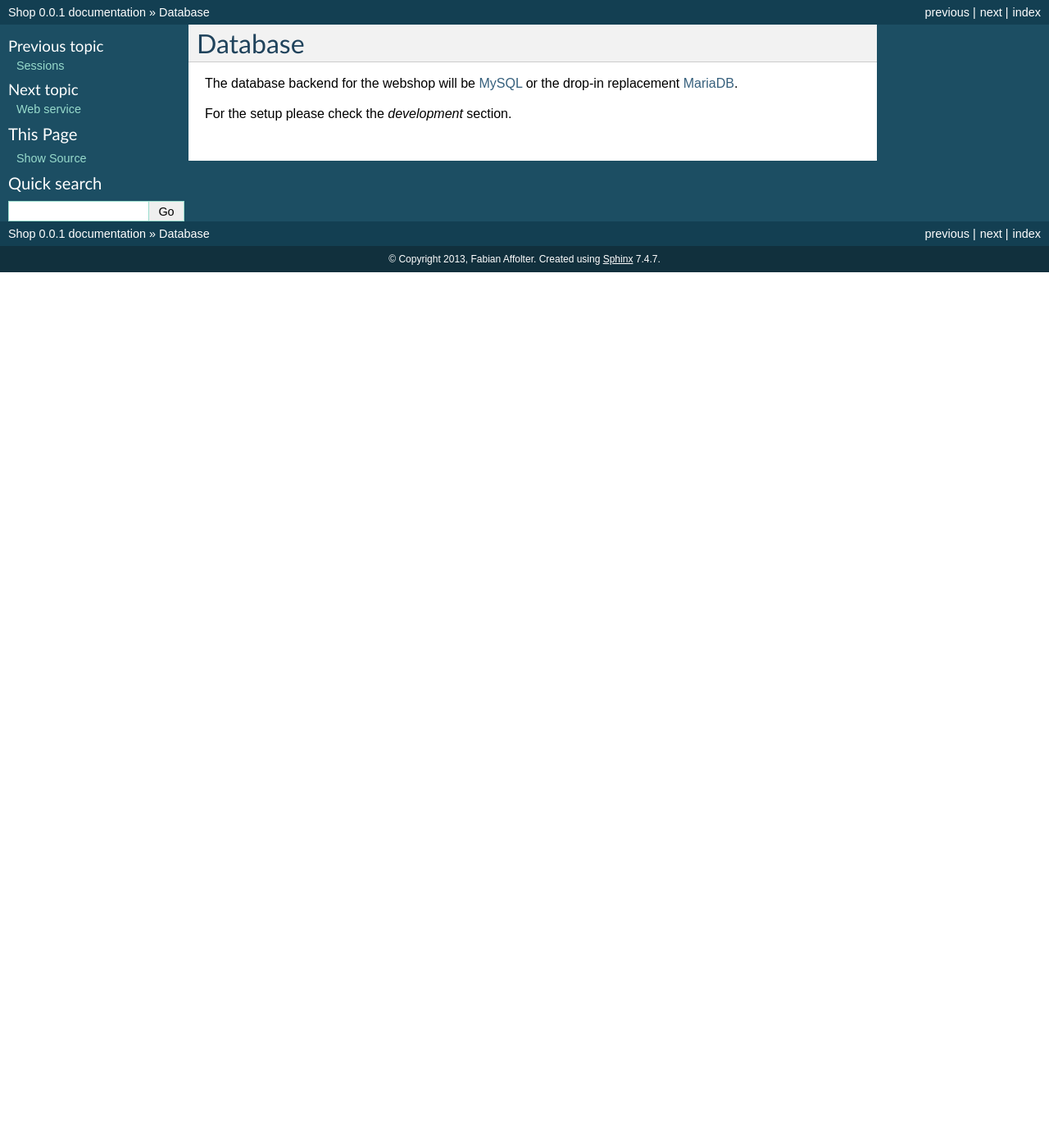
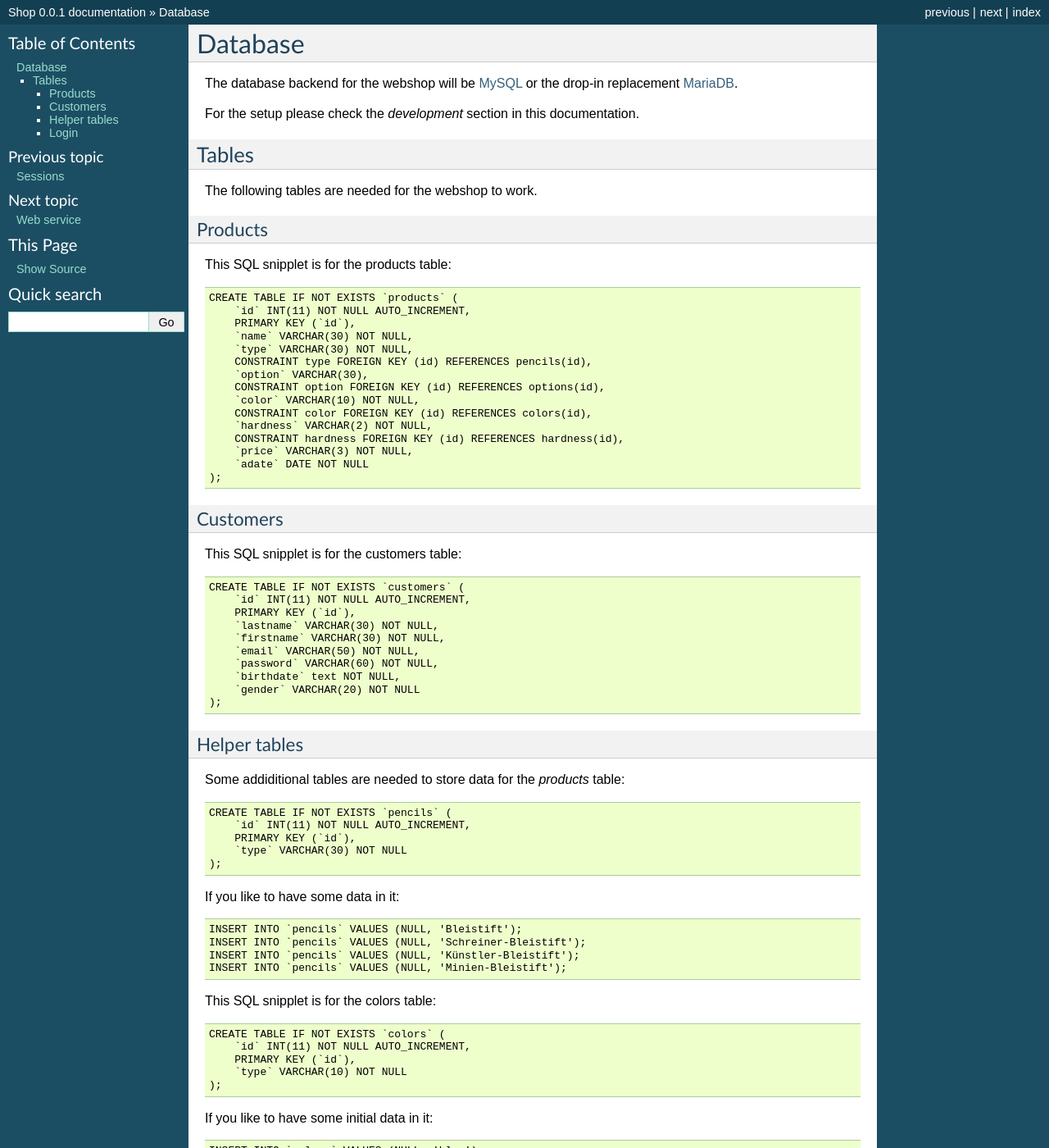
Before and after one commit to fabaff/shop, a Sphinx documentation site: the page built from docs/database.rst, in a window 1280 px wide and 1400 px high. Shown: the whole window at 82% size. Built offline with Sphinx 7.4.7, drawn with Linux system fonts in a browser that asks for light colours; formulas are drawn with MathJax 3; some of the changed text lies outside the part shown.

Commit message:
add table details

```diff
--- a/docs/database.rst
+++ b/docs/database.rst
@@ -9,4 +9,110 @@ The database backend for the webshop will be `MySQL`_ or the drop-in replacement
 .. _MySQL: http://www.mysql.com/
 .. _MariaDB: https://mariadb.org/
 
-For the setup please check the `development` section.
+For the setup please check the `development` section in this documentation.
+
+Tables
+------
+The following tables are needed for the webshop to work.
+
+Products
+''''''''
+This SQL snipplet is for the products table::
+
+    CREATE TABLE IF NOT EXISTS `products` (
+        `id` INT(11) NOT NULL AUTO_INCREMENT,
+        PRIMARY KEY (`id`),
+        `name` VARCHAR(30) NOT NULL,
+        `type` VARCHAR(30) NOT NULL,
+        CONSTRAINT type FOREIGN KEY (id) REFERENCES pencils(id),
+        `option` VARCHAR(30),
+        CONSTRAINT option FOREIGN KEY (id) REFERENCES options(id),
+        `color` VARCHAR(10) NOT NULL,
+        CONSTRAINT color FOREIGN KEY (id) REFERENCES colors(id),
+        `hardness` VARCHAR(2) NOT NULL,
+        CONSTRAINT hardness FOREIGN KEY (id) REFERENCES hardness(id),
+        `price` VARCHAR(3) NOT NULL,
+        `adate` DATE NOT NULL
+    );
+
+
+Customers
+'''''''''
+This SQL snipplet is for the customers table::
+
+    CREATE TABLE IF NOT EXISTS `customers` (
+        `id` INT(11) NOT NULL AUTO_INCREMENT,
+        PRIMARY KEY (`id`),
+        `lastname` VARCHAR(30) NOT NULL,
+        `firstname` VARCHAR(30) NOT NULL,
+        `email` VARCHAR(50) NOT NULL,
+        `password` VARCHAR(60) NOT NULL,
+        `birthdate` text NOT NULL,
+        `gender` VARCHAR(20) NOT NULL
+    );
+
+Helper tables
+'''''''''''''
+Some addiditional tables are needed to store data for the `products` table::
+
+    CREATE TABLE IF NOT EXISTS `pencils` (
+        `id` INT(11) NOT NULL AUTO_INCREMENT,
+        PRIMARY KEY (`id`),
+        `type` VARCHAR(30) NOT NULL
+    );
+
+If you like to have some data in it::
+
+    INSERT INTO `pencils` VALUES (NULL, 'Bleistift');
+    INSERT INTO `pencils` VALUES (NULL, 'Schreiner-Bleistift');
+    INSERT INTO `pencils` VALUES (NULL, 'Künstler-Bleistift');
+    INSERT INTO `pencils` VALUES (NULL, 'Minien-Bleistift');
+
+This SQL snipplet is for the colors table::
+
+    CREATE TABLE IF NOT EXISTS `colors` (
+        `id` INT(11) NOT NULL AUTO_INCREMENT,
+        PRIMARY KEY (`id`),
+        `type` VARCHAR(10) NOT NULL
+    );
+
+If you like to have some initial data in it::
+
+    INSERT INTO `colors` VALUES (NULL, 'blau');
+    INSERT INTO `colors` VALUES (NULL, 'schwarz');
+
+This SQL snipplet is for the hardness table::
+
+    CREATE TABLE IF NOT EXISTS `hardness` (
+        `id` INT(11) NOT NULL AUTO_INCREMENT,
+        PRIMARY KEY (`id`),
+        `type` VARCHAR(2) NOT NULL
+    );
+
+If you like to have some initial data in it::
+
+    INSERT INTO `hardness` VALUES (NULL, 'HB');
+
+This SQL snipplet is for the hardness table::
+
+    CREATE TABLE IF NOT EXISTS `options` (
+        `id` INT(11) NOT NULL AUTO_INCREMENT,
+        PRIMARY KEY (`id`),
+        `type` VARCHAR(30) NOT NULL
+    );
+
+If you like to have some initial data in it::
+
+    INSERT INTO `options` VALUES (NULL, 'Rubber');
+
+Login
+'''''
+The SQL snipplet for the login table::
+
+    CREATE TABLE `login` (
+        `id` INT NOT NULL AUTO_INCREMENT PRIMARY KEY,
+        `username` VARCHAR(30) NOT NULL,
+        `password` CHAR(128) NOT NULL,
+        `email` VARCHAR(50) NOT NULL,
+        `salt` CHAR(128) NOT NULL
+    );
```
